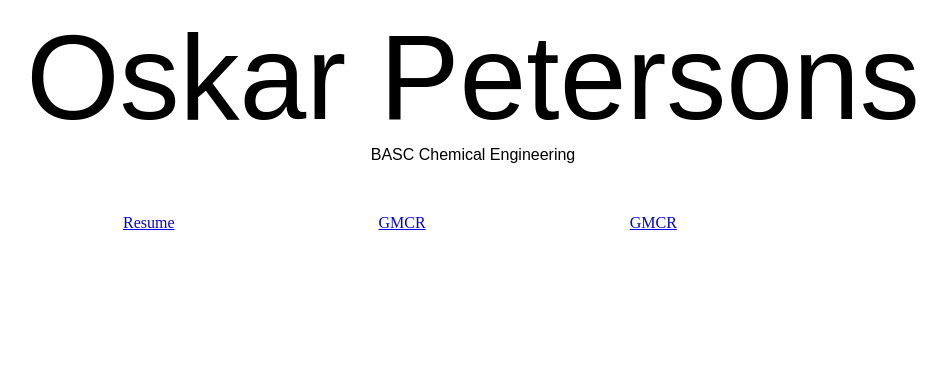
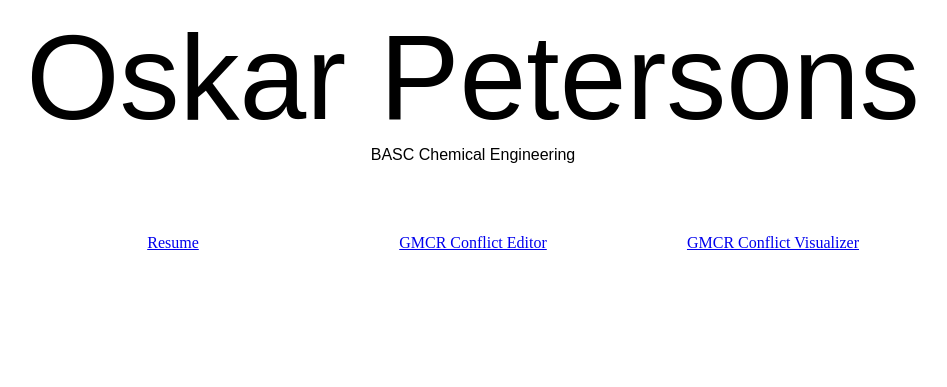
Before and after one commit to onp/simple-site, a plain HTML site: page index.html in a window 1280 px wide. Shown: the whole page, without its empty margins (167-1114 px from the left). Drawn offline with Linux system fonts and the light colour scheme.

Commit message:
add new link, change link formatting

```diff
--- a/css/styles_index.css
+++ b/css/styles_index.css
@@ -19,8 +19,16 @@ p{
 	margin-bottom:50px;
 }
 
+div.linkBox{
+    float:left;
+    height:150px;
+    width:260px;
+    margin:20px;
+}
+
 a{
-	margin-left:100px;
-	margin-right:100px;
+    display:block;
+    width:100%;
+    height:100%;
 	text-align:center;
 }
--- a/index.html
+++ b/index.html
@@ -11,9 +11,9 @@
 <h1>Oskar Petersons</h1>
 <p>BASC Chemical Engineering</p>
 
-<a href="resume.html">Resume</a>
-<a href="gmcr.html">GMCR</a>
-<a href="conflictVisualizer.html">GMCR</a>
+<div class="linkBox"><a href="resume.html">Resume</a></div>
+<div class="linkBox"><a href="gmcr.html">GMCR Conflict Editor</a></div>
+<div class="linkBox"><a href="conflictVisualizer.html">GMCR Conflict Visualizer</a></div>
 
 
 
```
